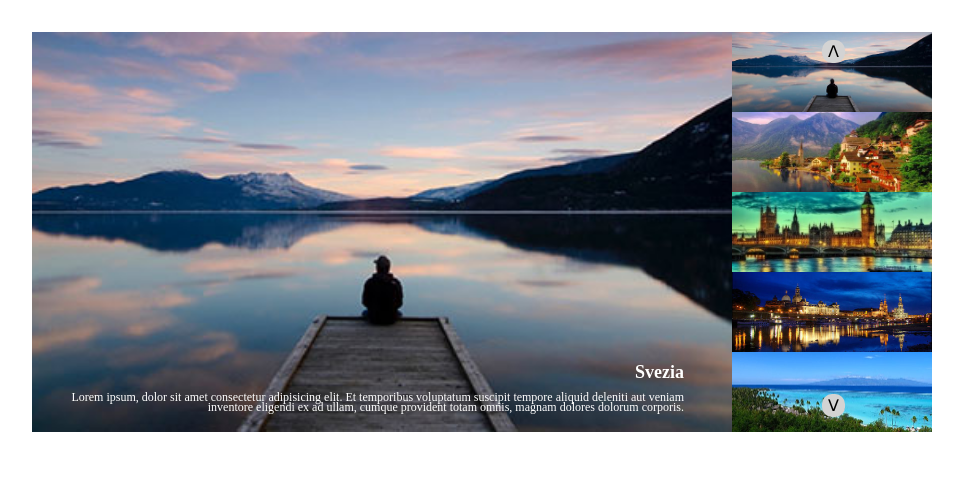
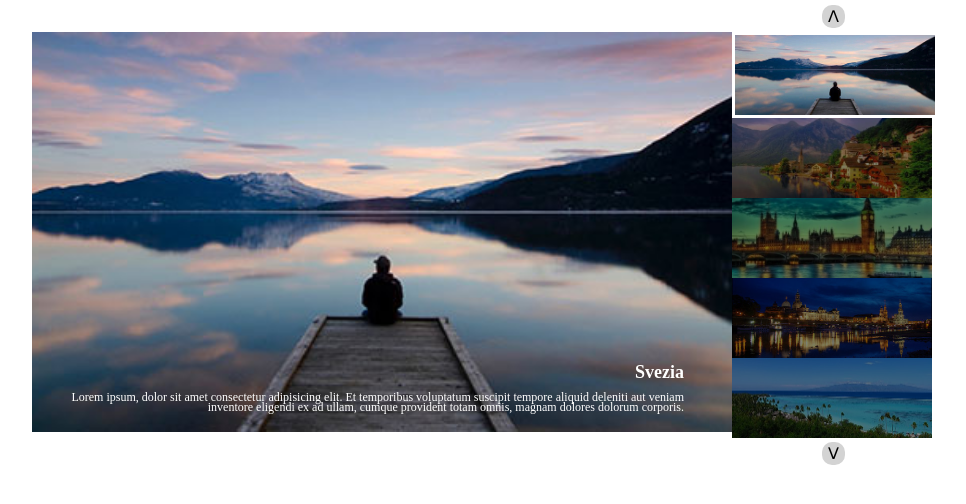
Before and after one commit to Emanuele117/vue-slider, a plain HTML site: page index.html in a window 1280 px wide. Shown: the whole page, without its empty margins (158-1124 px from the left). Drawn offline with nearby package versions, Linux system fonts and the light colour scheme.

Commit message:
errore in console

```diff
--- a/assets/app.js
+++ b/assets/app.js
@@ -31,6 +31,18 @@ const app = new Vue({
         ]
     },
     methods: {
+        slideUp() {
+            --this.counter;
+            if (this.counter < 0) {
+                this.counter = this.slides.lenght - 1;
+            }
+        },
+        slideDown() {
+            ++this.counter;
+            if (this.counter > this.slides.lenght - 1) {
+                this.counter = 0;
+            }
+        }
+    }
 
-    }
 })
--- a/assets/style.css
+++ b/assets/style.css
@@ -33,6 +33,7 @@
     width: 100%;
     height: 100%;
     object-fit: cover;
+    filter: brightness(0.5);
 }
 
 .img-grande {
@@ -52,7 +53,7 @@
     padding: 2px 6px;
     margin: 90px;
     position: absolute;
-    top: -50px;
+    top: -85px;
 }
 
 .bottone-giu {
@@ -61,5 +62,10 @@
     padding: 2px 6px;
     margin: 90px;
     position: absolute;
-    top: 19rem;
+    top: 22rem;
 }
+
+.active {
+    border: 3px solid white;
+    filter: brightness(2);
+}
--- a/index.html
+++ b/index.html
@@ -18,11 +18,11 @@
         </div>
         <div class="thumbs">
             <div class="arrows">
-                <span @click= "counter -= 1 " class="bottone-su">&#5169; </span>
-                <span @click= "counter += 1" class="bottone-giu">&#5167;</span>
+                <span @click= "slideUp" class="bottone-su">&#5169; </span>
+                <span @click= "slideDown" class="bottone-giu">&#5167;</span>
             </div>
             <div style="list-style-type: none;">
-                <div v-for= "slide in slides" class="icona">
+                <div v-for= "(slide, index) in slides" class="icona" :class="index == counter ? 'active' : '' "  >
                     <img v-bind:src="slide.image" alt="" class="img">
                 </div>
             </div>
```
